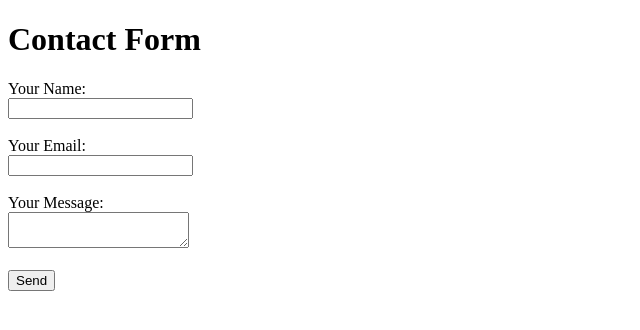
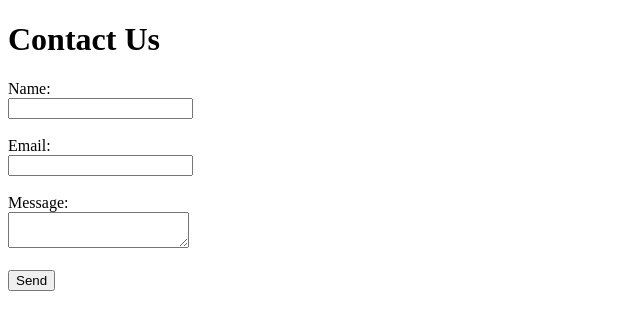
Before and after one commit to netik709/MISSION-IIT, a plain HTML site: page Contact.html in a window 1280 px wide. Shown: the whole page, without its empty margins (0-640 px from the left). Drawn offline with Linux system fonts and the light colour scheme.

Commit message:
Update Contact.html

```diff
--- a/Contact.html
+++ b/Contact.html
@@ -2,22 +2,23 @@
 <html lang="en">
 <head>
   <meta charset="UTF-8" />
-  <meta name="viewport" content="width=device-width, initial-scale=1.0" />
-  <title>Contact</title>
+  <meta name="viewport" content="width=device-width, initial-scale=1.0"/>
+  <title>Contact Form</title>
 </head>
 <body>
-  <h1>Contact Form</h1>
+  <h1>Contact Us</h1>
+
   <form name="contact" method="POST" data-netlify="true" action="/thankyou.html">
     <input type="hidden" name="form-name" value="contact" />
 
-    <label>Your Name:</label><br />
-    <input type="text" name="name" required /><br /><br />
+    <label for="name">Name:</label><br />
+    <input type="text" id="name" name="name" required /><br /><br />
 
-    <label>Your Email:</label><br />
-    <input type="email" name="email" required /><br /><br />
+    <label for="email">Email:</label><br />
+    <input type="email" id="email" name="email" required /><br /><br />
 
-    <label>Your Message:</label><br />
-    <textarea name="message" required></textarea><br /><br />
+    <label for="message">Message:</label><br />
+    <textarea id="message" name="message" required></textarea><br /><br />
 
     <button type="submit">Send</button>
   </form>
```
